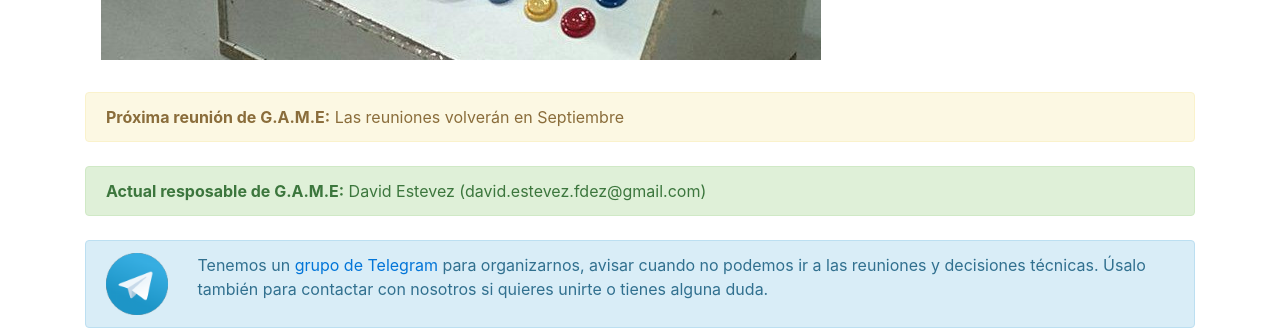
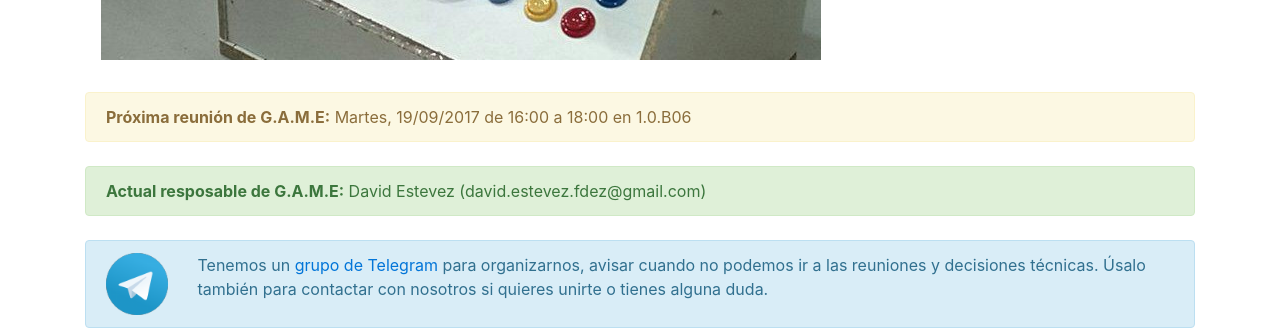
Before and after one commit to asrob-uc3m/asrob-uc3m.github.io, a Jekyll site: the page built from _workgroups/2017-05-28-game.markdown, in a window 1280 px wide and 900 px high, scrolled down 1053 px. Shown: the part 153-483 px from the top of the window. Built offline with Jekyll 4.4.1, drawn with Linux system fonts in a browser that asks for light colours.

Commit message:
Update next meeting of GAME

```diff
--- a/_workgroups/2017-05-28-game.markdown
+++ b/_workgroups/2017-05-28-game.markdown
@@ -10,7 +10,7 @@ picture: /img/game.png
 picture_full: /img/game-full.jpg
 manager: David Estevez
 manager_email: david.estevez.fdez@gmail.com
-next_meeting:  Las reuniones volverán en Septiembre
+next_meeting:  Martes, 19/09/2017 de 16:00 a 18:00 en 1.0.B06
 layout: workgroup
 ---
 
```
